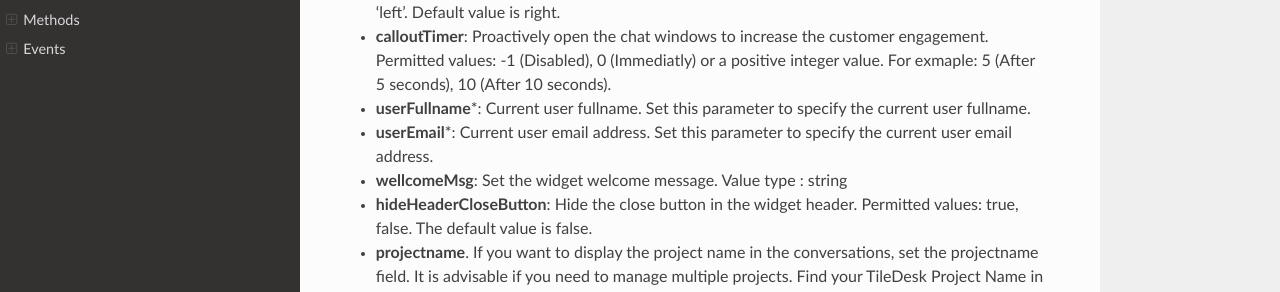
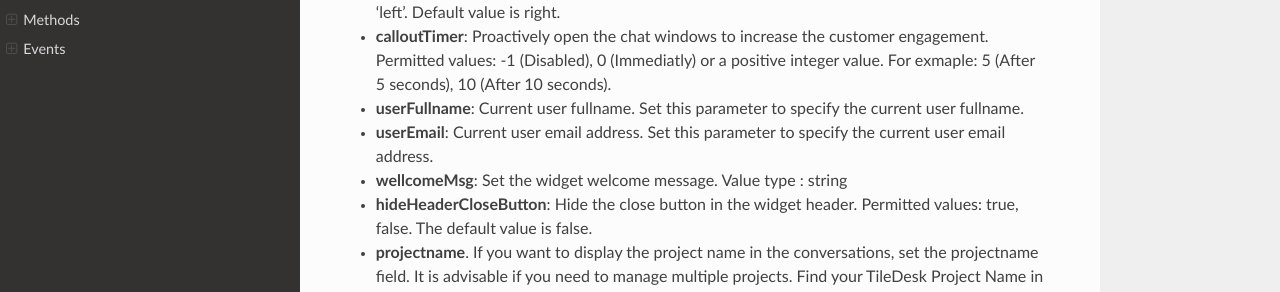
Before and after one commit to NavpreetSamra/tiledesk-docs, a Sphinx documentation site: the page built from docs/websdk.md, in a window 1280 px wide and 900 px high, scrolled down 1141 px. Shown: the part 159-451 px from the top of the window. Built offline with Sphinx 7.4.7 and the Read the Docs theme 2.0.0, drawn with Linux system fonts in a browser that asks for light colours.

```diff
--- a/docs/websdk.md
+++ b/docs/websdk.md
@@ -41,9 +41,9 @@ You can customize the widget passing these parameters to  window.tiledeskSetting
 
 * **calloutTimer**: Proactively open the chat windows to increase the customer engagement. Permitted values: -1 (Disabled), 0 (Immediatly) or a positive integer value. For exmaple: 5 (After 5 seconds),  10 (After 10 seconds).
 
-* **userFullname***: Current user fullname. Set this parameter to specify the current user fullname.
+* **userFullname**: Current user fullname. Set this parameter to specify the current user fullname.
 
-* **userEmail***: Current user email address. Set this parameter to specify the current user email address.
+* **userEmail**: Current user email address. Set this parameter to specify the current user email address.
 
 * **wellcomeMsg**: Set the widget welcome message. Value type : string
 
```
